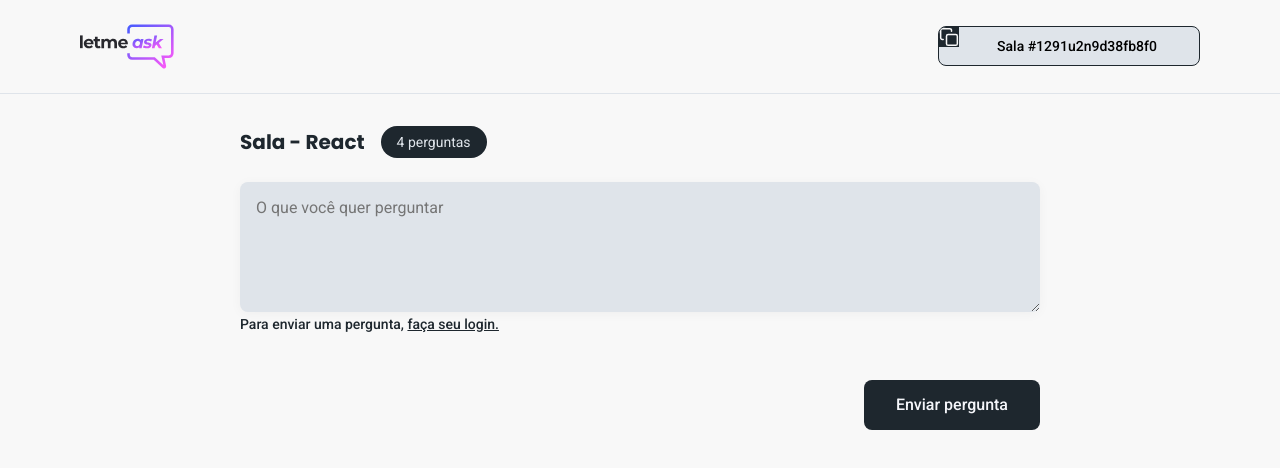
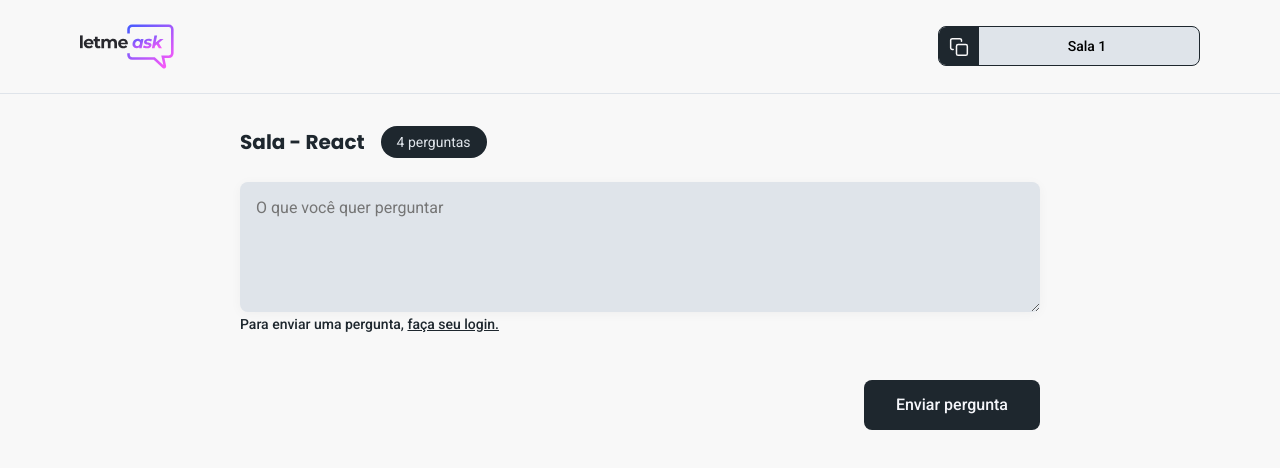
Before and after one commit to Arthur-art/reactjs-next-level-week-6-rocketseat, a React (Create React App) app in the folder letmeask/: page /rooms/1 in a window 1280 px wide. Shown: the top 468 px of the page. Built offline with nearby package versions, Linux system fonts and the light colour scheme; no server answers.

Commit message:
Trabalhando com navigator para copiar texts automaticamente ao clicar no button, utilizando hook useParams para resgatar o codigo da requisicao e passar o mesmo por props para o component roomcode

```diff
--- /dev/null
+++ b/letmeask/src/components/RoomCode.tsx
@@ -0,0 +1,23 @@
+import copyImg from "../assets/images/copy.svg"
+import "../styles/room-code.scss"
+
+type RoomCodeProps = {
+    code: string;
+}
+
+export const RoomCode = ({ code }: RoomCodeProps) => {
+
+    const copyRoomCodeToClipboard = () => {
+        //Ao clicar o codigo é copiado automaticamente
+        navigator.clipboard.writeText(code)
+    }
+
+    return (
+        <button className="room-code" onClick={copyRoomCodeToClipboard}>
+            <div>
+                <img src={copyImg} alt="Copy Image" />
+            </div>
+            <span>Sala {code}</span>
+        </button>
+    )
+}
--- a/letmeask/src/components/RoomCodes.tsx
+++ /dev/null
@@ -1,14 +0,0 @@
-import copyImg from "../assets/images/copy.svg"
-import "../styles/room-code.scss"
-
-export const RoomCode = () => {
-
-    return (
-       <button className="room-code">
-           <div>
-               <img src={copyImg} alt="Copy Image" />
-           </div>
-           <span>Sala #1291u2n9d38fb8f0</span>
-       </button>
-    )
-}
--- a/letmeask/src/pages/Room.tsx
+++ b/letmeask/src/pages/Room.tsx
@@ -1,17 +1,24 @@
 import { FormEvent } from 'react'
+import { useParams } from 'react-router-dom'
 import logoImg from "../assets/images/logo.svg"
 import { Button } from "../components/Button"
-import { RoomCode } from "../components/RoomCodes"
+import { RoomCode } from "../components/RoomCode"
 import "../styles/room.scss"
 
+type RoomParams = {
+    id: string;
+}
+
 export const Room = () => {
+
+    const params = useParams<RoomParams>();
 
     return (
         <div id="page-room">
             <header>
                 <div className="content">
                     <img src={logoImg} alt="letmeask" />
-                    <RoomCode/>
+                    <RoomCode code={params.id} />
                 </div>
             </header>
             <main>
--- a/letmeask/src/styles/room-code.scss
+++ b/letmeask/src/styles/room-code.scss
@@ -11,6 +11,7 @@
 
     > div {
         background: var(--black);
+        padding: 10px;
         display: flex;
         justify-content: center;
         align-items: center;
@@ -21,7 +22,7 @@
         align-self: center;
         flex: 1;
         padding: 0 16px 0 12px;
-        width: 240px;
+        width: 220px;
         font-size: 14px;
         font-weight: 500;
     }
```
